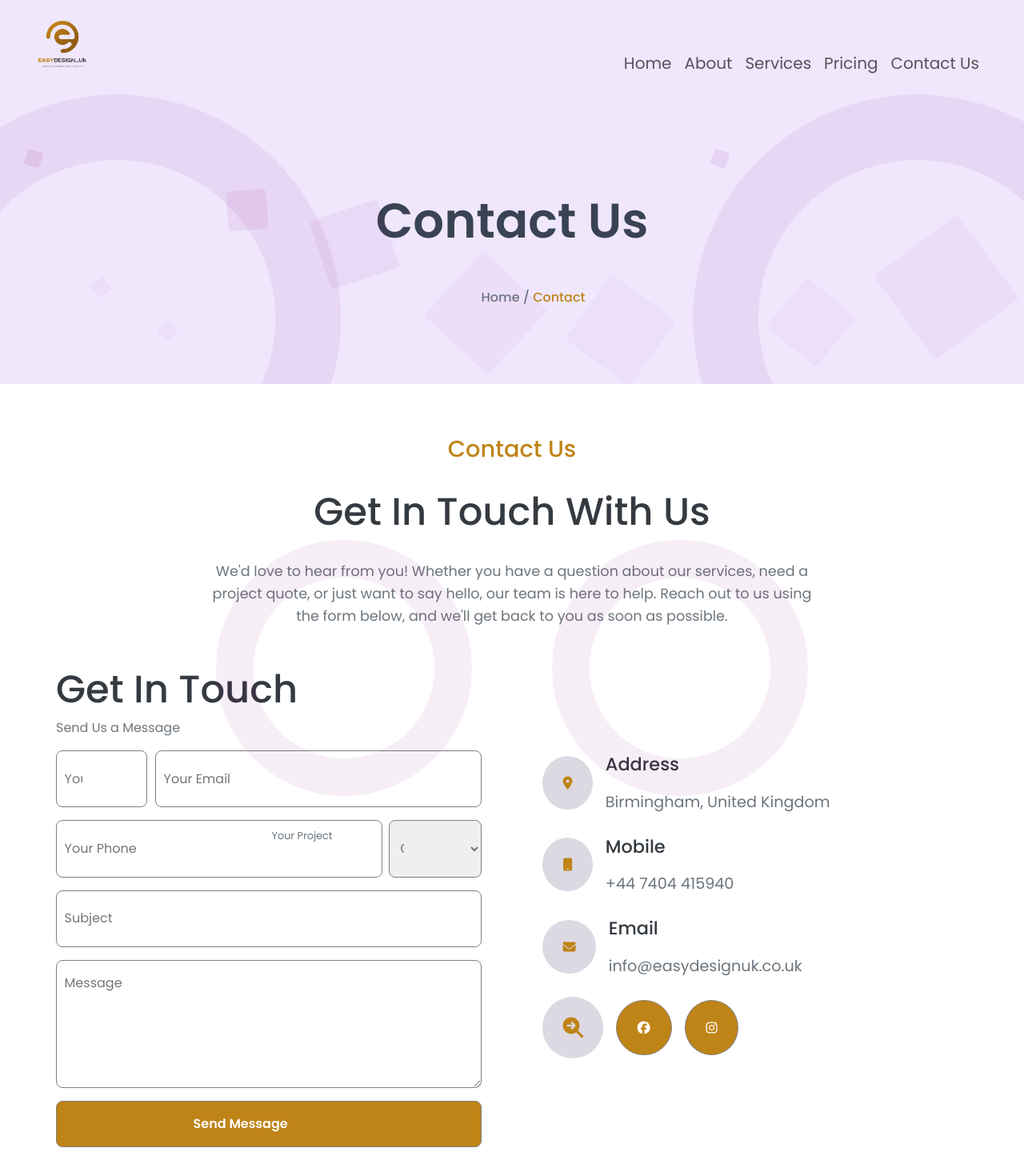
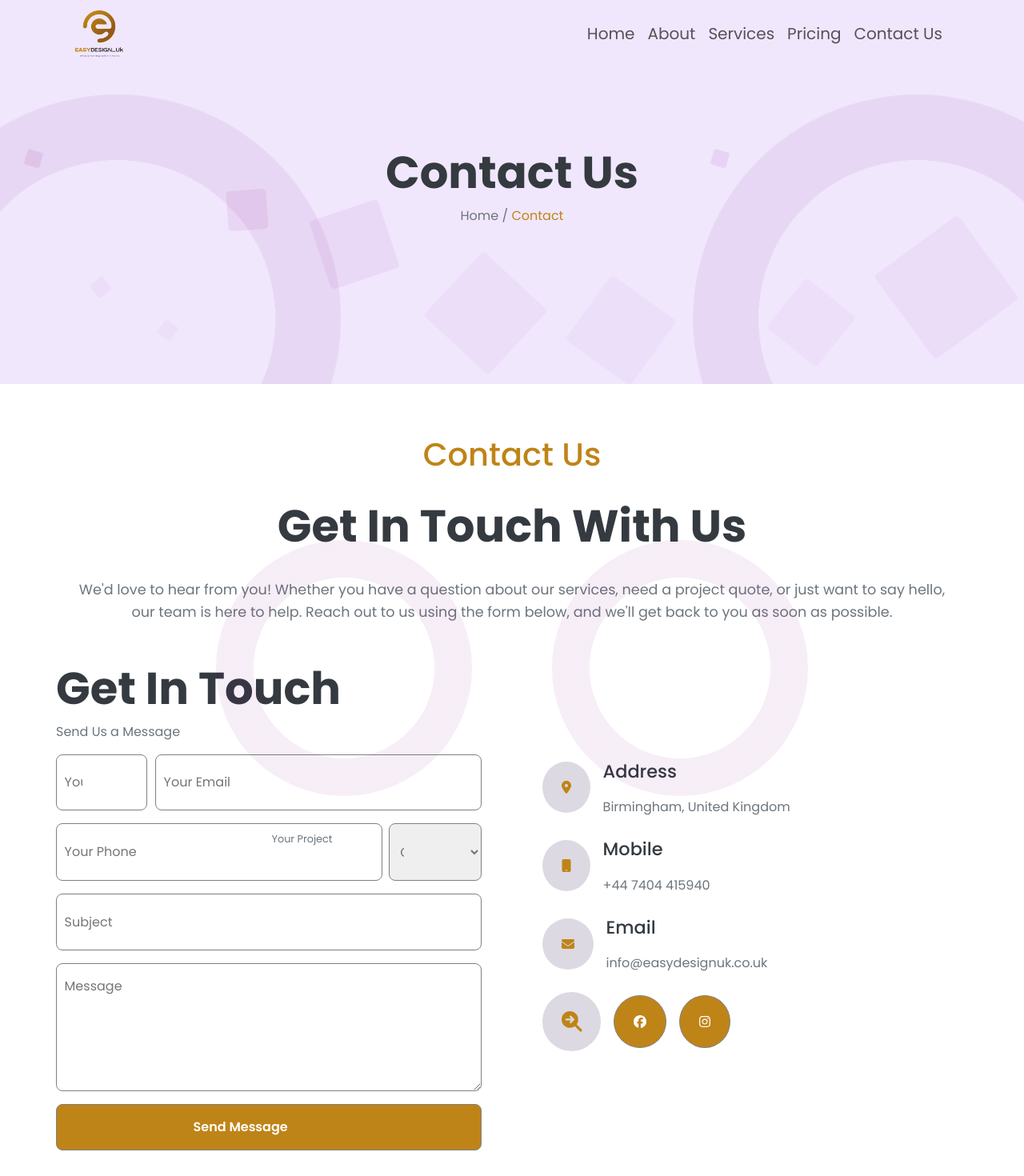
Before and after one commit to Khalifa-pendrops/EasyDesign-UK, a React (Vite) app: page /routedcontact in a window 1280 px wide. Shown: the top 1470 px of the page at 80% size. Built offline with nearby package versions, Linux system fonts and the light colour scheme.

Commit message:
routed contact review fixed

```diff
--- a/src/Components/About.jsx
+++ b/src/Components/About.jsx
@@ -11,7 +11,6 @@ function About() {
       className="about-container-main containe d-flex justify-content-center align-items-center"
       ref={ref}
       style={{
-        minHeight: "100vh",
         height: "100%",
         opacity: isVisible ? 1 : 0,
         transform: isVisible ? "translateY(0)" : "translateY(100px)",
--- a/src/Components/ContactUs.jsx
+++ b/src/Components/ContactUs.jsx
@@ -10,7 +10,6 @@ import {
   faCircleXmark,
 } from "@fortawesome/free-solid-svg-icons";
 import { faFacebook, faInstagram } from "@fortawesome/free-brands-svg-icons";
-// import Swal from "sweetalert2/dist/sweetalert2.js";
 import "sweetalert2/src/sweetalert2.scss";
 import Swal from "sweetalert2";
 
--- a/src/Components/Header.jsx
+++ b/src/Components/Header.jsx
@@ -28,13 +28,17 @@ function Header() {
   };
 
   return (
-    <div
-      className={`fixed-position ${
+    // <div
+    //   className={` container-fluid py- border border-primary fixed-position ${
+    //     scrolled ? "fixed-position-scrolled" : "bg-transparent"
+    //   }`}
+    // >
+    <nav
+      className={`navbar navbar-expand-lg fixed-position container-fluid d-flex justify-content-center align-items-center  ${
         scrolled ? "fixed-position-scrolled" : "bg-transparent"
       }`}
     >
-      <nav className="navbar navbar-expand-lg">
-        <div className="container-fluid px-5">
+      <div className="container px-4">
         <Link to="/" className="navbar-brand">
           <img
             src={logo}
@@ -45,7 +49,7 @@ function Header() {
         </Link>
 
         <button
-            className="navbar-toggler"
+          className="navbar-toggler "
           type="button"
           data-bs-toggle="collapse"
           data-bs-target="#main-nav"
@@ -53,15 +57,15 @@ function Header() {
           aria-expanded="false"
           aria-label="Toggle navigation"
         >
-            <span className="navbar-toggler-icon"></span>
+          <span className="navbar-toggler-icon "></span>
         </button>
 
         <div
-            className="toggle-menu collapse navbar-collapse justify-content-end"
+          className="toggle-menu collapse navbar-collapse justify-content-end overflow-hidden"
           id="main-nav"
           // data-aos="fade-down"
         >
-            <ul className="navbar-nav ms-auto pt-5">
+          <ul className="navbar-nav ms-auto overflow-hiddden d-flex justify-content-center align-items-start">
             <li className="nav-item" onClick={reloadPage}>
               <Link to="/" className="nav-link fs-5">
                 Home
@@ -91,7 +95,7 @@ function Header() {
         </div>
       </div>
     </nav>
-    </div>
+    // </div>
   );
 }
 
--- a/src/Components/Home.jsx
+++ b/src/Components/Home.jsx
@@ -11,7 +11,7 @@ import "./Style.css";
 
 const Home = () => {
   return (
-    <div>
+    <div className="container-fluid">
       <Header />
       <HomeHero />
       <About />
--- a/src/Components/HomeHero.jsx
+++ b/src/Components/HomeHero.jsx
@@ -15,7 +15,7 @@ function HomeHero() {
             data-aos="fade-right"
           >
             <h1
-              className="colored-h1-text fs-xxl-0 w-100 w-xl-50"
+              className="colored-h1-text  fw-bolder fs-1 fs-md-2 fs-lg-3 fs-xxl-0"
               data-aos="fade-right"
               data-aos-duration="1000"
               data-aos-delay="0"
@@ -50,8 +50,8 @@ function HomeHero() {
             src={heroimage}
             alt="hero image"
           />
-          <div className="shape-container container-fluid d-flex justify-content-center align-items-center position-absolute overflow-visible top-0 start-0 ">
-            <div className="triangle triangle-1 position-absolute"></div>
+          <div className="shape-container container-fluid d-flex justify-content-center align-items-center position-absolute overflow- top-0 start-0 ">
+            <div className="container-sm triangle triangle-1 position-absolute "></div>
             <div className="triangle triangle-2 position-absolute"></div>
             <div className="circle-home circle-home-1 position-absolute"></div>
             <div className="circle-home circle-home-2 position-absolute"></div>
--- a/src/Components/RoutedContactPage.jsx
+++ b/src/Components/RoutedContactPage.jsx
@@ -101,11 +101,14 @@ const RoutedContactPage = () => {
     <div className="rounted-contect-main-container">
       <Header />
       <div className="routed-contact-div container-sm-fluid">
-        <div className="routed-contact-header w-100">
-          <h1>Contact Us</h1>
-          <Link className="contact-linked" to="/">
-            Home / <span>Contact</span>
-          </Link>
+        <div className="routed-contact-header container-fluid d-flex flex-column justify-content-center align-items-center w-100">
+          <div className="container d-flex flex-column justify-content-center align-items-center routed-header-texts">
+            <h1 className=" bold-h1">Contact Us</h1>
+            <Link className="text-decoration-none" to="/">
+              <p>Home / <span>Contact</span></p>
+            </Link>
+            {/* <p><Link to='/'>Home</Link><span>Contact</span></p> */}
+          </div>
           <div
             className="rectangles-container container-fluid"
             data-aos="fade-up"
@@ -130,12 +133,12 @@ const RoutedContactPage = () => {
 
         <div className="routed-contact-card container-fluid  position-relative">
           <div
-            className="routed-contact-card-head d-flex flex-column justify-content-center align-items-center gap-4"
+            className="routed-contact-card-head d-flex flex-column justify-content-center align-items-center gap-4 container"
             data-aos="fade-up"
           >
-            <h4 className="">Contact Us</h4>
-            <h1 className="bold-h1">Get In Touch With Us</h1>
-            <p className="head-text w-100">
+            <h4 className="fs-1">Contact Us</h4>
+            <h1 className="bold-h1 container d-flex justify-content-center align-items-center text-center">Get In Touch With Us</h1>
+            <p className="head-text container-fluid">
               We'd love to hear from you! Whether you have a question about our
               services, need a project quote, or just want to say hello, our
               team is here to help. Reach out to us using the form below, and
@@ -265,7 +268,7 @@ const RoutedContactPage = () => {
             >
               <div className="form-right-item d-flex justify-content-center align-item-center">
                 <FontAwesomeIcon
-                  className="routed-contact-icon"
+                  className="routed-contact-icon p-4"
                   icon={faLocationDot}
                 />
                 <div className="right-item d-flex flex-column justify-content-center align-item-center">
@@ -276,7 +279,7 @@ const RoutedContactPage = () => {
 
               <div className="form-right-item">
                 <FontAwesomeIcon
-                  className="routed-contact-icon"
+                  className="routed-contact-icon p-4"
                   icon={faMobile}
                 />
                 <div className="right-item">
@@ -287,19 +290,19 @@ const RoutedContactPage = () => {
 
               <div className="form-right-item">
                 <FontAwesomeIcon
-                  className="routed-contact-icon"
+                  className="routed-contact-icon p-4"
                   icon={faEnvelope}
                 />
-                <div className="right-item">
+                <div className="right-item d-flex flex-column align-items-start justify-content-center">
                   <p>Email</p>
-                  <span>info@easydesignuk.co.uk</span>
+                  <span className="text-wrap text-md-nowrap ">info@easydesignuk.co.uk</span>
                 </div>
               </div>
 
               <div className="row-icons">
                 <a href="">
                   <FontAwesomeIcon
-                    className="routed-contact-icon magnifying-glass"
+                    className="routed-contact-icon magnifying-glass p-4"
                     icon={faMagnifyingGlassArrowRight}
                   />
                 </a>
@@ -308,7 +311,7 @@ const RoutedContactPage = () => {
                   target="_blank"
                 >
                   <FontAwesomeIcon
-                    className="routed-social-icons"
+                    className="routed-social-icons p-4"
                     icon={faFacebook}
                   />
                 </a>
@@ -317,7 +320,7 @@ const RoutedContactPage = () => {
                   target="_blank"
                 >
                   <FontAwesomeIcon
-                    className="routed-social-icons"
+                    className="routed-social-icons p-4"
                     icon={faInstagram}
                   />
                 </a>
--- a/src/Components/Services.jsx
+++ b/src/Components/Services.jsx
@@ -17,7 +17,7 @@ function Services() {
   const isVisible = useOnScreen(ref, "-100px");
   return (
     <div
-      className="section-container-main container-fluid d-flex justify-content-center align-items-center "
+      className="section-container-main container-fluid d-flex justify-content-center align-items-center"
       ref={ref}
       style={{
         minHeight: "100vh",
--- a/src/Components/Style.css
+++ b/src/Components/Style.css
@@ -68,9 +68,10 @@ nav ul li a:focus {
     top: 0;
     left: 0;
     width: 100%;
-    z-index: 1000;
+    z-index: 1050 !important;
     background-color: transparent !important;
     transition: background-color 0.8s, transform 0.8s ease;
+    overflow: hidden;
 }
 
 .fixed-position-scrolled {
@@ -119,7 +120,6 @@ nav ul li a:focus {
 .shape-container {
     height: 88vh !important;
     z-index: 0;
-    overflow: hidden;
 }
 
 
@@ -165,6 +165,9 @@ nav ul li a:focus {
     }
 }
 
+.triangle{
+    /* overflow: hidden; */
+}
 
 .triangle-1 {
     width: 0;
@@ -173,9 +176,15 @@ nav ul li a:focus {
     border-right: 30px solid transparent;
     border-bottom: 50px solid rgb(233, 233, 203);
     left: 0;
-    top: 80px;
+    top: 120px;
     transform: translateY(-50%);
     animation: move-to-fro 15s ease-in-out infinite;
+}
+
+@media (max-width: 991px) {
+.triangle-1{
+    display: none;
+}
 }
 
 .triangle-2,
@@ -207,6 +216,20 @@ nav ul li a:focus {
         left: 0;
     }
 }
+
+/* @keyframes move-to-fro {
+    0% {
+        left: 0;
+    }
+
+    50% {
+        left: 200px;
+    }
+
+    100% {
+        left: 0;
+    }
+} */
 
 .circle-home {
     background: radial-gradient(circle, transparent 59%, rgb(229, 228, 228) 60%);
@@ -926,34 +949,43 @@ footer {
     margin: 4rem 0;
 }
 
-.routed-contact-header h1,
+/* .routed-contact-header h1,
 .routed-contact-header .contact-linked {
     position: absolute;
 
+} */
+
+.routed-contact-header h1 {
+    /* color: var(--bs-h1-text); */
+    /* font-size: 3.8rem; */
+    /* top: 50%;
+    font-weight: 600; */
 }
 
-.routed-contact-header h1 {
-    color: var(--bs-h1-text);
-    font-size: 3.8rem;
-    top: 50%;
-    font-weight: 600;
+/* .routed-contact-header .contact-linked {
+    top: 70%;
+    left: 46%;
+    text-decoration: none;
 }
 
-.routed-contact-header .contact-linked {
-    top: 75%;
-    left: 47%;
-    text-decoration: none;
-}
 
 .contact-linked {
     color: var(--bs-gray);
     font-weight: 500;
     cursor: pointer;
-    z-index: 10;
+    z-index: 1000;
 }
 
 .contact-linked span {
     color: #bf8417;
+} */
+
+.routed-header-texts p{
+        color: var(--bs-gray);
+}
+
+.routed-header-texts p span{
+    color: #bf8417 !important;
 }
 
 .routed-contact-card-head {
@@ -962,20 +994,26 @@ footer {
 }
 
 .routed-contact-card-head h4 {
-    font-size: 1.8rem;
+    /* font-size: 1.8rem; */
     color: #bf8417;
 }
 
 .bold-h1 {
-    font-size: 3rem !important;
+    font-size: 350% !important;
     color: #343a40 !important;
+    font-weight: bold !important;
+}
+
+@media (max-width: 768px){
+    .bold-h1{
+        font-size: 220% !important;
+    }
 }
 
 .head-text {
     font-size: 1.1rem;
     text-align: center;
     line-height: 1.6;
-    width: 60% !important;
     color: #6c757d;
 }
 
@@ -1032,7 +1070,7 @@ label {
 @media (max-width: 992px) {
     label {
         top: 57%;
-        left: 2%;
+        left: 4%;
     }
 }
 
@@ -1098,13 +1136,13 @@ form textarea {
 }
 
 .right-item span {
-    font-size: 1.2rem;
+    /* font-size: 1.2rem; */
     color: #6c757d;
 }
 
 .routed-contact-icon {
     background: #dcd9e2;
-    padding: 1.6rem;
+    /* padding: 1.6rem; */
     border-radius: 50%;
     color: #bf8417;
 }
@@ -1123,7 +1161,7 @@ form textarea {
 .routed-social-icons {
     color: var(--bs-white);
     background-color: #bf8417;
-    padding: 1.6rem;
+    /* padding: 1.6rem; */
     border-radius: 50%;
     border: 1px solid gray;
 }
```
Also changed, not shown: src/Components/Features.jsx (+5 -2 lines), src/Components/Footer.jsx (+7 -3 lines), src/Components/Pricing.jsx (+19 -17 lines). Lines whose indentation alone changed are shown as unchanged.
